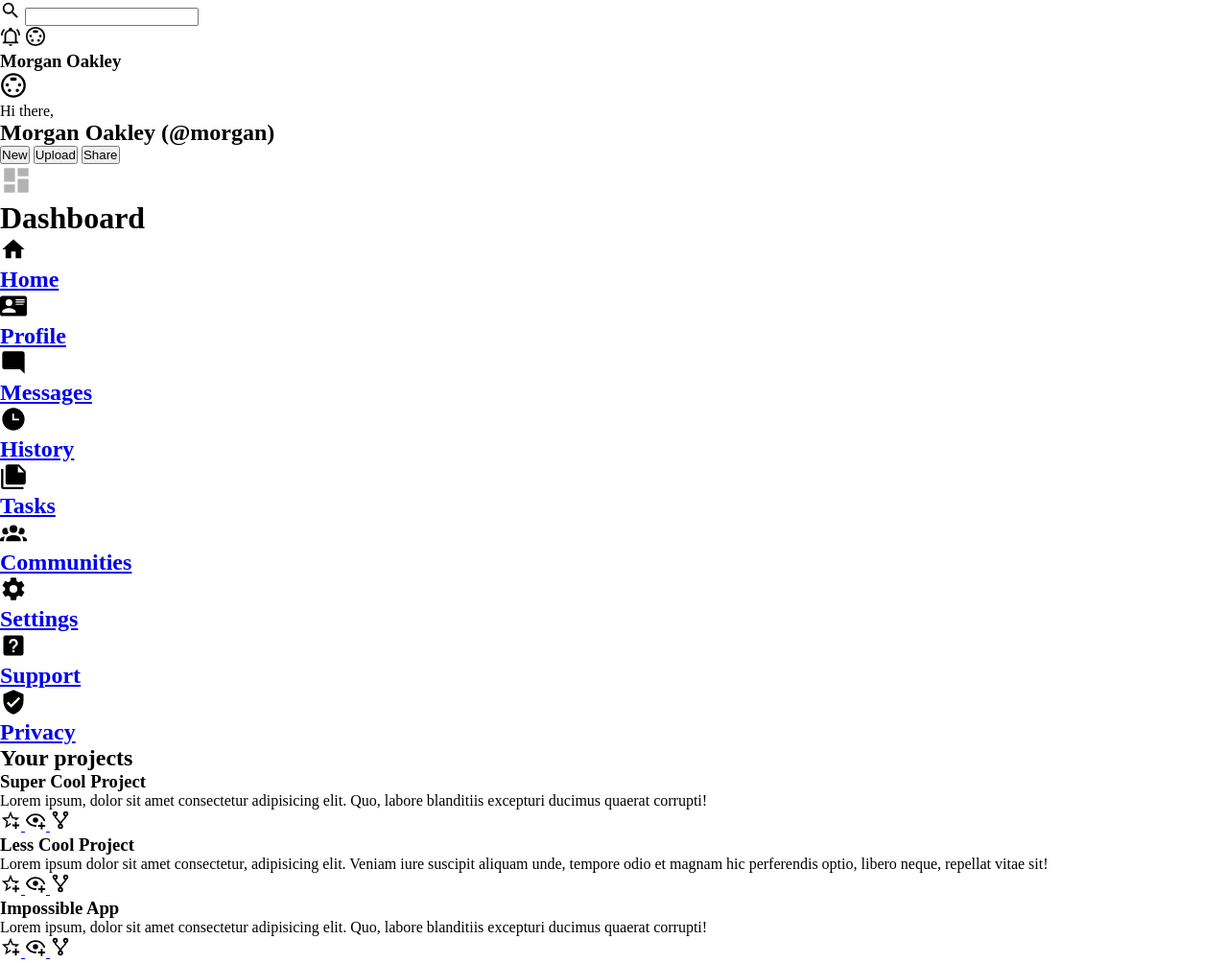
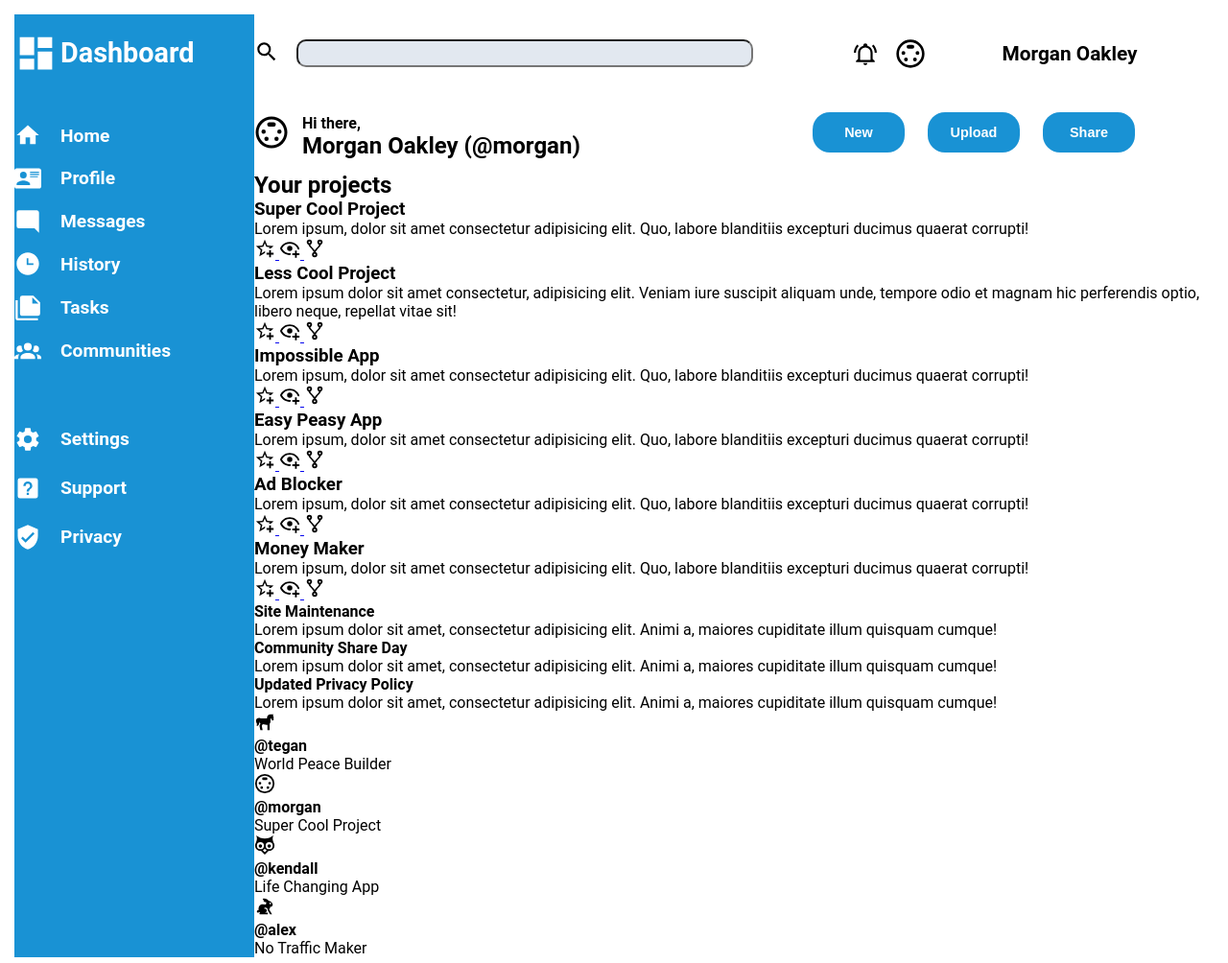
Before and after one commit to CL02089/admin-dashboard, a plain HTML site: page index.html in a window 1280 px wide. Shown: the top 1004 px of the page at 96% size. Drawn offline with Linux system fonts and the light colour scheme.

Commit message:
styling header & sidebar

```diff
--- a/index.html
+++ b/index.html
@@ -11,23 +11,21 @@
       <div class="header">
         <div class="search-logo">
           <div class="searchbar">
-            <div class="search">
             <img
               class="icons"
               src="./icons/magnify.svg"
               alt="search-icon"
-                width="22px"
+              width="26px"
             />
             <input type="search" id="searchbar" />
           </div>
-          </div>
 
           <div class="logos">
-            <img src="./icons/bell-ring-outline.svg" alt="bell" width="22px" />
+            <img src="./icons/bell-ring-outline.svg" alt="bell" width="26px" />
             <img
               src="./icons/video-input-svideo.svg"
               alt="avatar"
-              width="22px"
+              width="32px"
             />
             <h3>Morgan Oakley</h3>
           </div>
@@ -38,7 +36,7 @@
             <img
               src="./icons/video-input-svideo.svg"
               alt="avatar"
-              width="28px"
+              width="36px"
             />
 
             <p>Hi there,</p>
@@ -58,7 +56,7 @@
           <img
             src="./icons/view-dashboard.svg"
             alt="dashboard-logo"
-            width="34px"
+            width="45px"
           />
           <h1>Dashboard</h1>
         </div>
--- a/style.css
+++ b/style.css
@@ -3,6 +3,159 @@
   padding: 0;
 }
 
-.logo img {
-  filter: brightness(5) invert(0.7);
+body {
+  margin: 0;
+  padding: 0;
 }
+
+@import url('https://fonts.googleapis.com/css2?family=Roboto&display=swap');
+
+body {
+  font-family: 'Roboto', sans-serif;
+}
+
+.logo img,
+.side-element img {
+  filter: brightness(5) invert(1);
+}
+
+.container {
+  margin: 15px;
+  display: grid;
+  grid-template-columns: 1fr 4fr;
+  grid-template-rows: 1fr 5fr;
+}
+
+.header {
+  grid-column: 2/3;
+}
+
+.sidebar {
+  grid-row: 1 /3;
+  grid-column: 1;
+  display: grid;
+  grid-template-rows: 5rem 1.5fr 1fr 2fr;
+  background-color: #1992d4;
+}
+
+.header {
+  display: grid;
+  grid-template-rows: 1fr 1fr;
+}
+
+.search-logo {
+  display: grid;
+  grid-template-columns: 1.5fr 1fr;
+  align-items: center;
+}
+
+.searchbar {
+  padding-right: 5rem;
+  display: grid;
+  grid-template-columns: 0.3fr 5fr;
+  gap: 15px;
+}
+
+.searchbar input {
+  border-radius: 10px;
+  background-color: #e2e8f0;
+  padding: 5px;
+}
+
+.searchbar img {
+  align-items: center;
+}
+
+.logos {
+  display: grid;
+
+  grid-template-columns: 50px 50px minmax(30px, 1fr);
+  align-items: center;
+  justify-items: end;
+}
+
+.logos h3 {
+  font-size: 1.3rem;
+  justify-self: center;
+}
+
+.userinf-buttons {
+  display: grid;
+  grid-template-columns: 1fr 1fr;
+}
+
+.userinfo {
+  display: grid;
+  align-items: center;
+  grid-template-columns: 50px 1fr;
+  grid-template-rows: 1fr 1fr;
+}
+
+.userinfo img {
+  grid-row: 1 /3;
+  align-self: center;
+}
+
+.userinfo p {
+  align-self: end;
+  font-weight: 600;
+}
+
+.userinfo h2 {
+  align-self: baseline;
+}
+
+.buttons {
+  display: grid;
+  grid-template-columns: 6rem 6rem 6rem;
+  align-items: center;
+  justify-content: center;
+  gap: 1.5rem;
+}
+
+.buttons button {
+  padding: 0.8rem;
+  border-radius: 18px;
+  border: none;
+  background-color: #1992d4;
+  color: #ffffff;
+  font-size: 0.9rem;
+  font-weight: 600;
+}
+
+.logo {
+  display: grid;
+  grid-template-columns: 3rem 1fr;
+  align-items: center;
+}
+
+.logo h1 {
+  font-size: 1.8rem;
+  justify-self: start;
+  color: #ffffff;
+}
+
+.side-element a {
+  text-decoration: none;
+}
+
+.navigation-1 {
+  padding-top: 2rem;
+  display: grid;
+  grid-template-rows: repeat(6, 1fr);
+}
+
+.side-element a {
+  display: grid;
+  grid-template-columns: 3rem 1fr;
+  align-items: center;
+  color: #ffffff;
+  font-size: 0.8rem;
+  font-weight: 400;
+}
+
+.navigation-2 {
+  padding-top: 3rem;
+  display: grid;
+  grid-template-rows: repeat(3, 1fr);
+}
```
Lines whose indentation alone changed are shown as unchanged.
